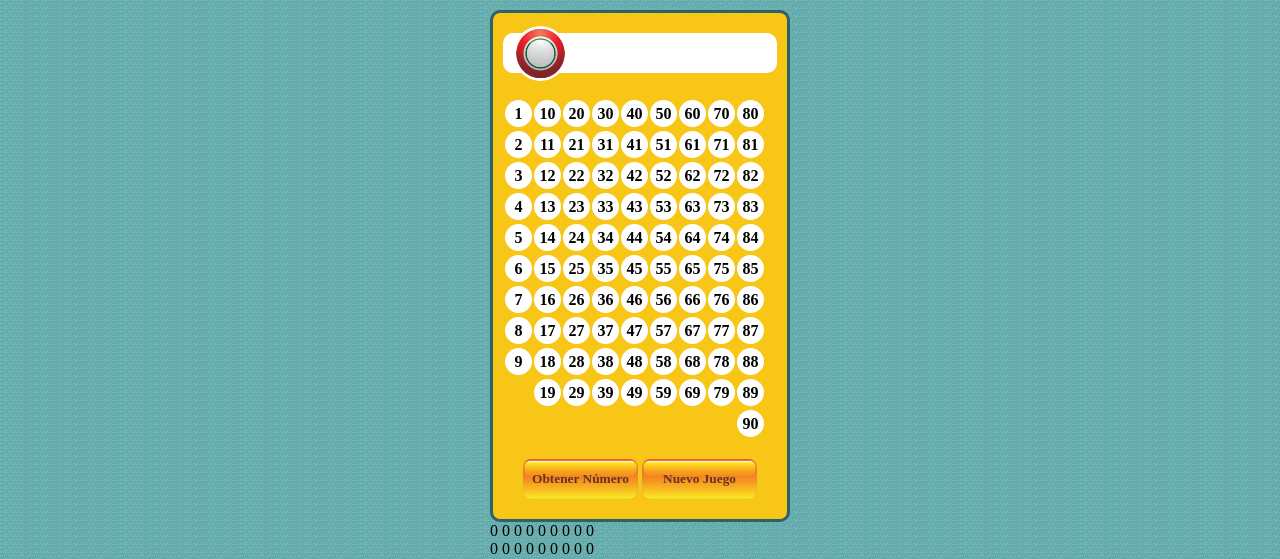
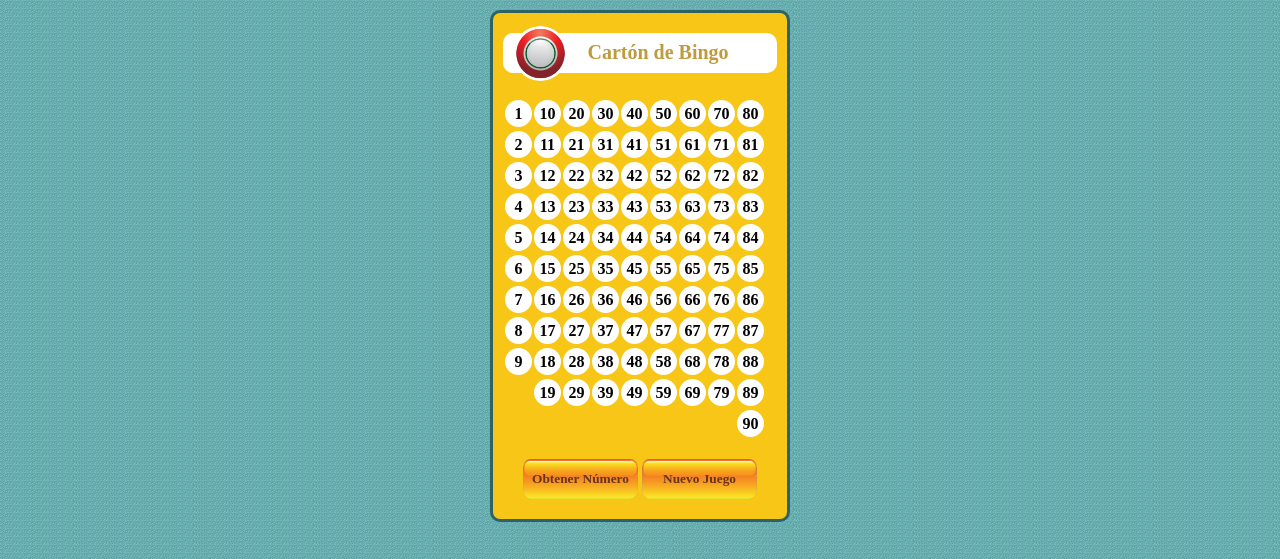
Before and after one commit to OdeiRZ/Binweb, a PHP site: page / in a window 1280 px wide. Shown: the top 559 px of the page. Run offline with PHP 8.4, Linux system fonts and the light colour scheme.

Commit message:
Editados estilos varios

```diff
--- a/public/index.php
+++ b/public/index.php
@@ -1,6 +1,6 @@
 <?php
 	require("recursos/inc/funciones.php");
-	$debug=true;
+	$debug=false;
 
 	session_name('loteria');
 	session_start();
@@ -38,7 +38,7 @@
 		<div>
 <?php
 			$auxAleatorio=($aleatorio!=0)? $aleatorio :"";
-			echo "\t\t\t<p><span>".$auxAleatorio."</span></p>\n";
+			echo "\t\t\t<p><span>".$auxAleatorio."</span><span>Cartón de Bingo</span></p>\n";
 			echo dibujaTabla($aleatorio,$_SESSION['carton']);
 ?>
 			<form action="index.php" method="post">
--- a/public/recursos/css/estilos.css
+++ b/public/recursos/css/estilos.css
@@ -19,7 +19,7 @@ div > p
 	border-radius:10px;
 	height:20px;
 }
-div > p > span
+div > p > span:first-child
 {
 	margin-top:-17px;
 	padding:15px 10px 5px 10px;
@@ -33,6 +33,17 @@ div > p > span
 	text-align:center;
 	font-size:20px;
 	font-weight:bold;
+}
+div > p > span + span
+{
+	position:fixed;
+	margin:-45px 0px 0px 55px;
+	padding:5px;
+	width:170px;
+	color:#BD9B3E;
+	font-size:20px;
+	font-weight:bold;
+	text-align:center;
 }
 table td
 {
```
